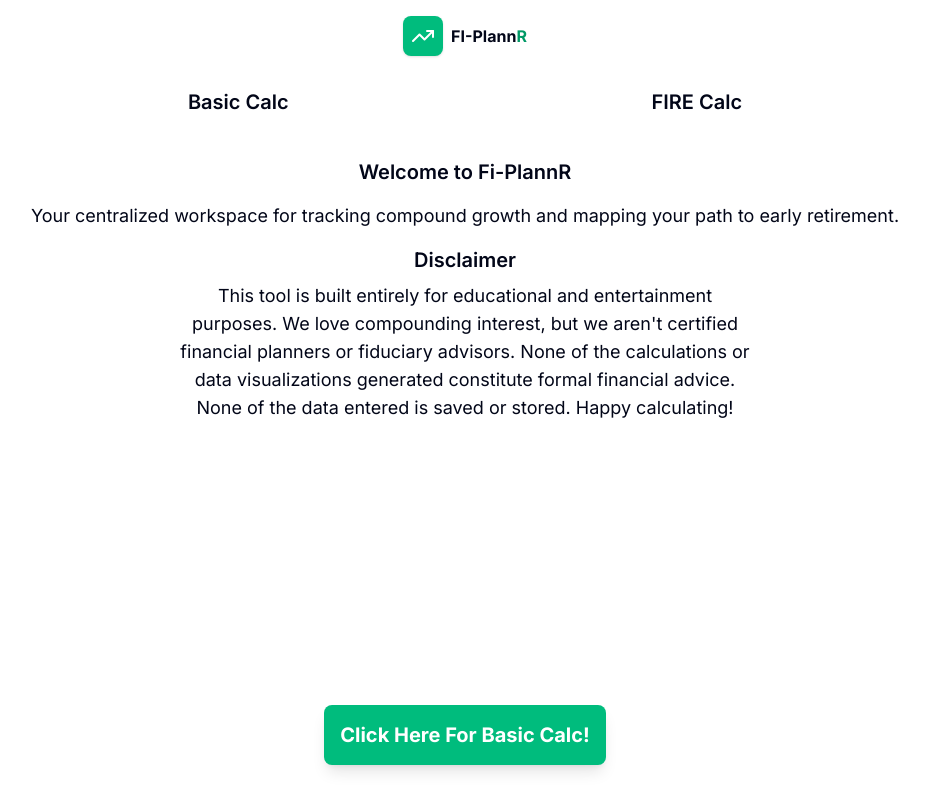
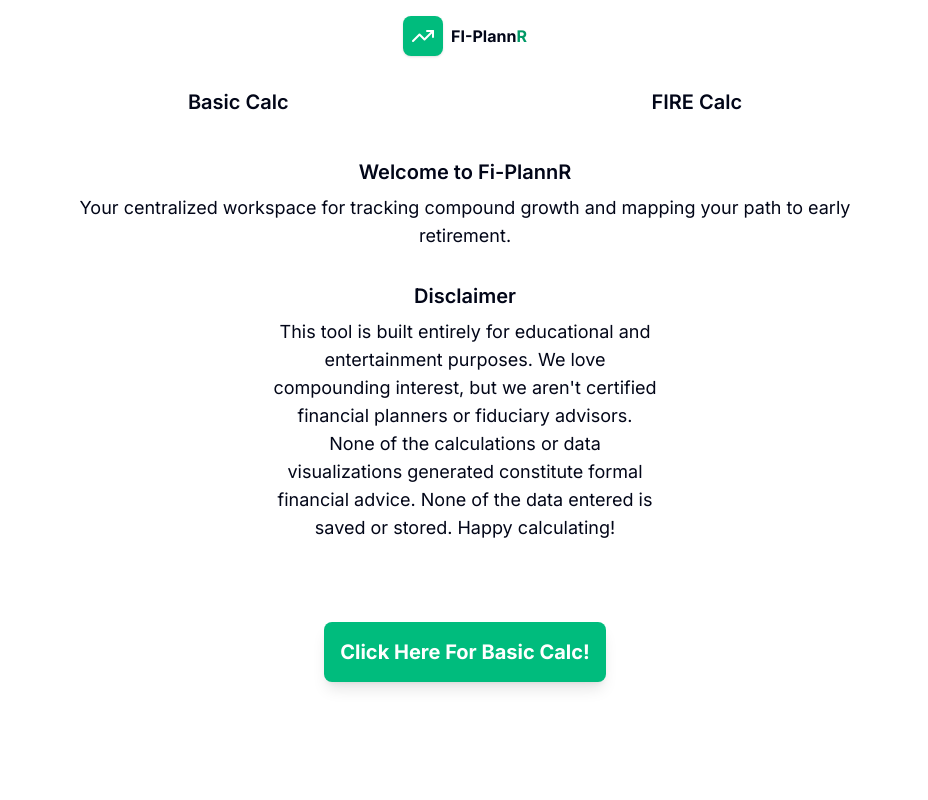
Before and after one commit to jwilliams21/fi-plannr, a React (Vite) app: page / in a window 1280 px wide. Shown: the whole page, without its empty margins (175-1103 px from the left). Built offline with nearby package versions, Linux system fonts and the light colour scheme.

Commit message:
Start working with Tailwinds for BasicInputs

```diff
--- a/src/components/BasicCalculatorForm.jsx
+++ b/src/components/BasicCalculatorForm.jsx
@@ -31,7 +31,7 @@ export default function BasicCalculatorForm({ onCalculated }) {
     }
 
     return (
-        <form className='flex flex-col gap-4 px-6 w-full' onSubmit={handleSubmit(onSubmit)} autoComplete='off' noValidate>
+        <form className='flex flex-col gap-4 px-6 w-full md:border-2 md:border-amber-600 md:px-32 lg:border-2 lg:border-violet-700 lg:px-56' onSubmit={handleSubmit(onSubmit)} autoComplete='off' noValidate>
             <BasicInputs
                 register={register}
                 errors={errors}
--- a/src/components/BasicInputs.jsx
+++ b/src/components/BasicInputs.jsx
@@ -4,7 +4,7 @@ import { Button } from './ui/Button';
 export default function BasicInputs({ register, errors, contributionTiming, onContributionTimingChange, contributionFrequency, onContributionFrequencyChange }) {
 
   return (
-    <div className='p-6 w-full flex flex-col gap-4'>
+    <div className='p-6 w-full flex flex-col gap-4 border-2 border-yellow-500'>
       <InputField
         id='startingAmt'
         name='startingAmt'
--- a/src/components/ui/Button.jsx
+++ b/src/components/ui/Button.jsx
@@ -3,7 +3,7 @@
 export const Button = ({ children, onClick, variant, className, href, active, ...props }) => {
 
     const variants = {
-        base: 'bg-emerald-500 text-white p-2 rounded-xl border-1 text-xl font-bold',
+        base: 'bg-emerald-500 text-white p-2 rounded-xl border-1 text-xl font-bold shadow-lg',
         toggle: active ? 'bg-emerald-500 text-white shadow-sm rounded-lg font-semibold' : 'text-slate-400 hover:text-slate-200 hover:bg-slate-700/50 rounded-lg font-semibold',
         fire: 'bg-red-900 text-amber-300 p-2 rounded-xl border-1'
     }
--- a/src/pages/Home.jsx
+++ b/src/pages/Home.jsx
@@ -2,15 +2,15 @@ import { Link } from 'react-router-dom';
 
 export default function Home() {
   return (
-    <div className='text-slate-950 flex flex-col justify-between px-6 pb-8 h-[calc(100dvh-137px)] md:px-36'>
+    <div className='text-slate-950 flex flex-col gap-20 px-6 pb-8 h-[calc(100dvh-137px)] md:px-36 lg:px-60'>
 
       <div className='space-y-4 pt-6'>
-        <div className='md:text-center md:flex md:flex-col md:gap-2'>
+        <div className='md:text-center md:flex md:flex-col'>
           <h1 className='text-xl font-semibold pb-2'>Welcome to Fi-PlannR</h1>
           <p className='md:text-lg'>Your centralized workspace for tracking compound growth and mapping your path to early retirement.</p>
         </div>
 
-        <div className='md:text-center lg:px-52'>
+        <div className='md:text-center lg:px-52 lg:mt-8'>
           <p className='font-semibold pb-2 md:text-xl'>Disclaimer</p>
           <p className='md:text-lg'>
             This tool is built entirely for educational and entertainment purposes. We love compounding interest, but we aren't certified financial planners or fiduciary advisors.
```
